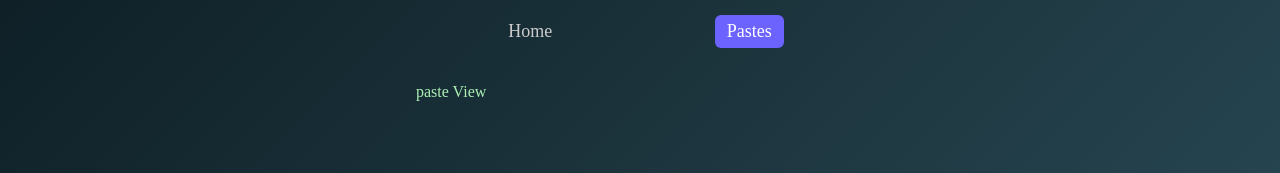
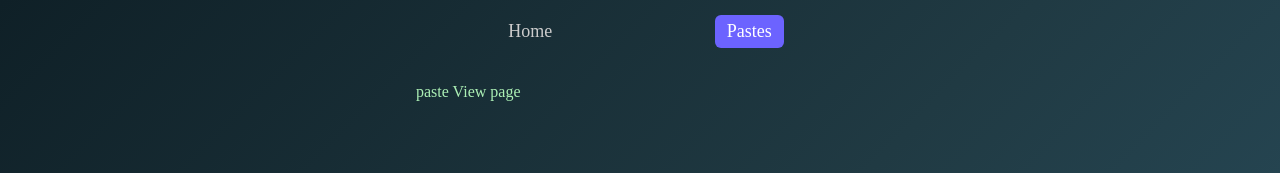
Before and after one commit to siddharthakumar579/Pastes, a React (Vite) app: page /pastes/1 in a window 1280 px wide. Shown: the top 173 px of the page. Built offline with nearby package versions, Linux system fonts and the light colour scheme.

Commit message:
Update ViewPaste.jsx

```diff
--- a/src/components/ViewPaste.jsx
+++ b/src/components/ViewPaste.jsx
@@ -3,7 +3,7 @@ import React from 'react'
 const ViewPaste = () => {
   return (
     <div>
-      paste View
+      paste View page
     </div>
   )
 }
```
